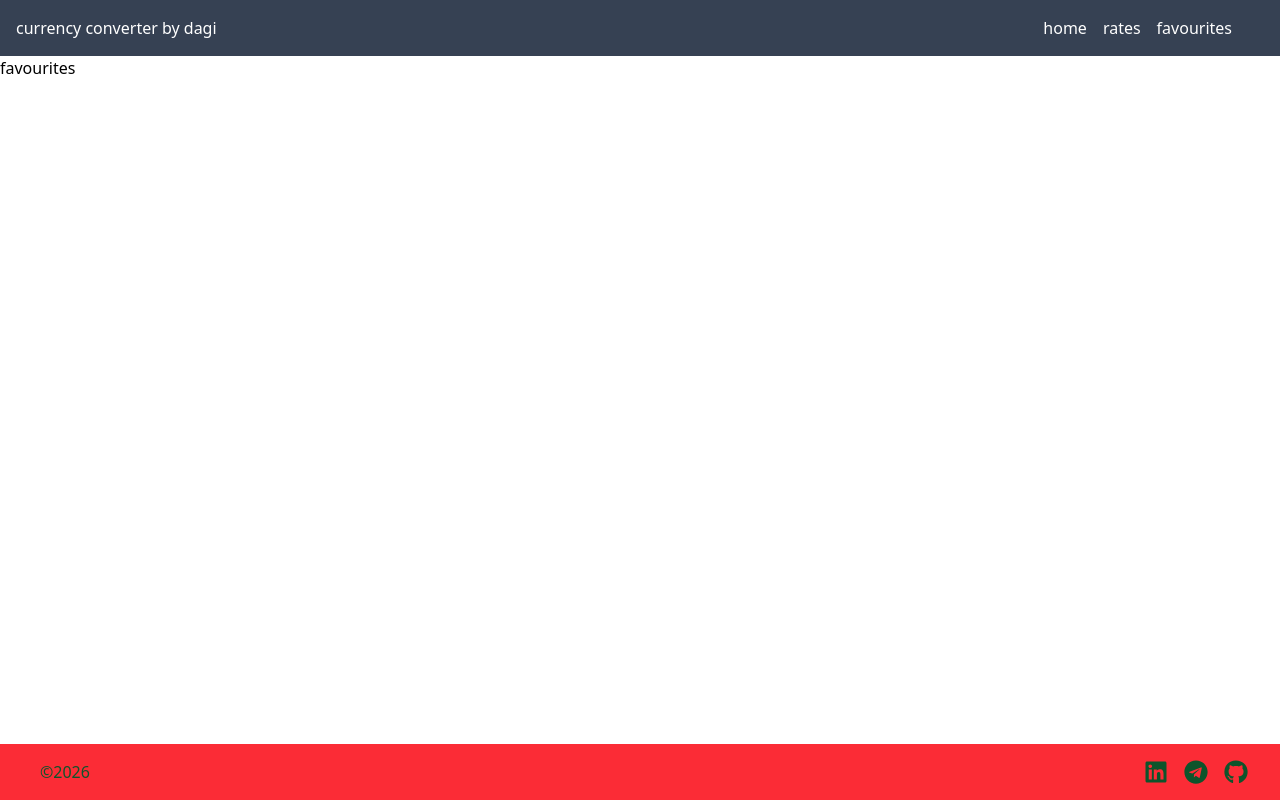
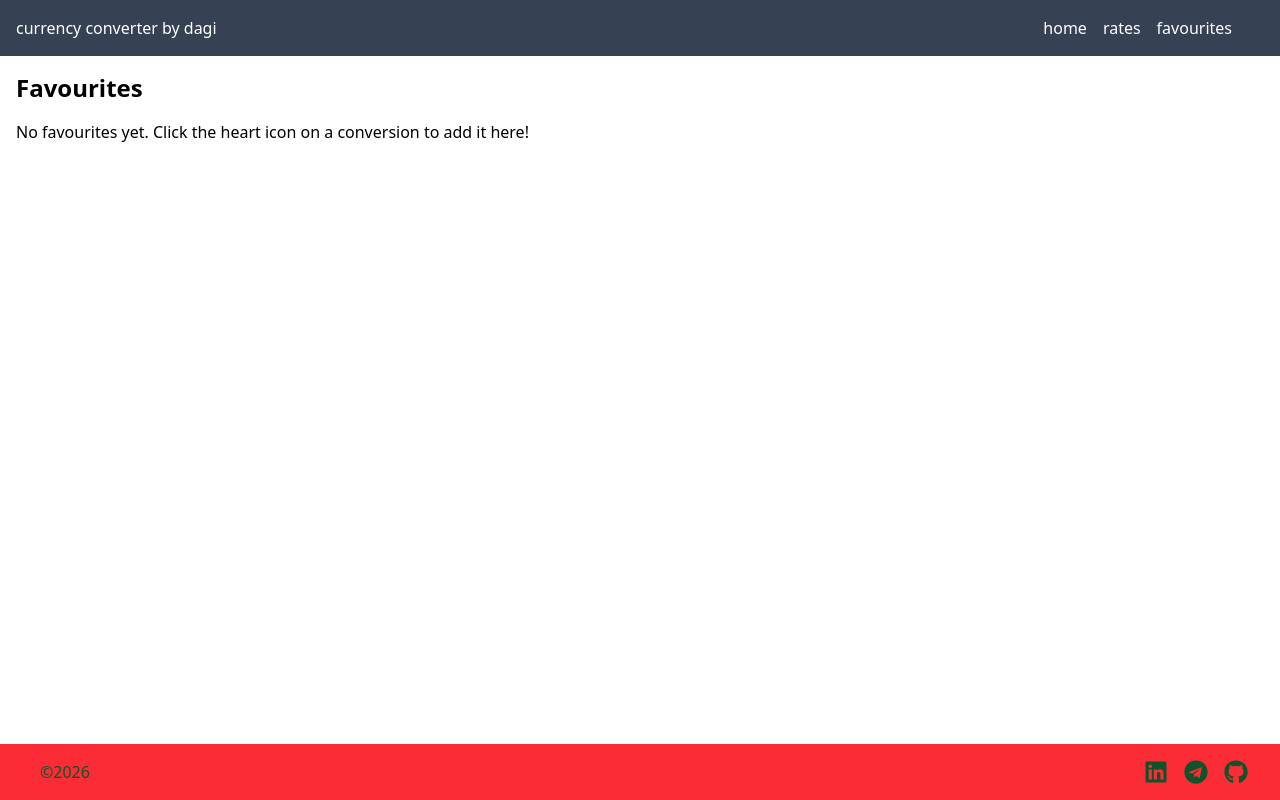
Before and after one commit to dagix7/currency-converter, a Next.js app: page /favourites in a window 1280 px wide. Built offline with nearby package versions, Linux system fonts and the light colour scheme.

Commit message:
finished working on the favourites page and fetching from the local storage and mapping it to a grid in real time

```diff
--- a/app/favourites/page.tsx
+++ b/app/favourites/page.tsx
@@ -3,7 +3,7 @@ import {useState, useEffect} from 'react'
 import {historyItem} from '@/types'
 
 export default function Favourites() {
-     const[favourites,setFavourites]=useState<historyItem[]>([])
+     const[favourites,setFavourites]=useState<string[]>([])
 
     useEffect(()=>{
         const favourites=localStorage.getItem('favourites')
@@ -15,16 +15,26 @@ export default function Favourites() {
         }
     },[])
 
-    const saveToFavourites=(item:historyItem)=>{
-    const updatedFavourites=[item,...favourites]
-    setFavourites(updatedFavourites);
-    localStorage.removeItem('favourites', )
-  }
+
 
 
 
 return(
 
 
-<h1>favourites</h1>)
+    <div className="p-4">
+        <h1 className="text-2xl font-bold mb-4">Favourites</h1>
+        {favourites.length === 0 ? (
+            <p>No favourites yet. Click the heart icon on a conversion to add it here!</p>
+        ) : (
+            <ul className="space-y-2">
+                {favourites.map((item, index) => (
+                    <li key={index} className="p-2 bg-yellow-50 rounded-lg border border-yellow-200">
+                        {item}
+                    </li>
+                ))}
+            </ul>
+        )}
+    </div>
+        )
 }
```
